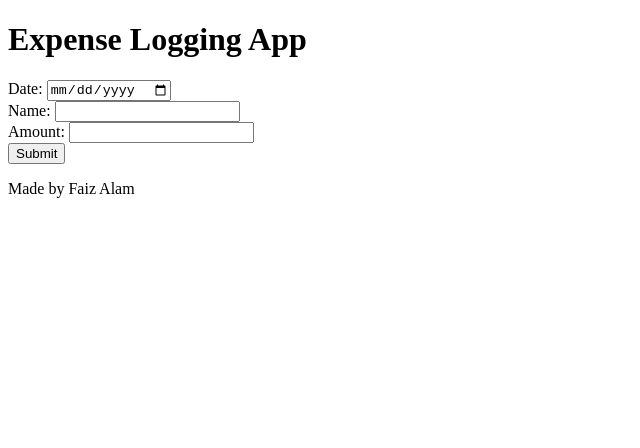
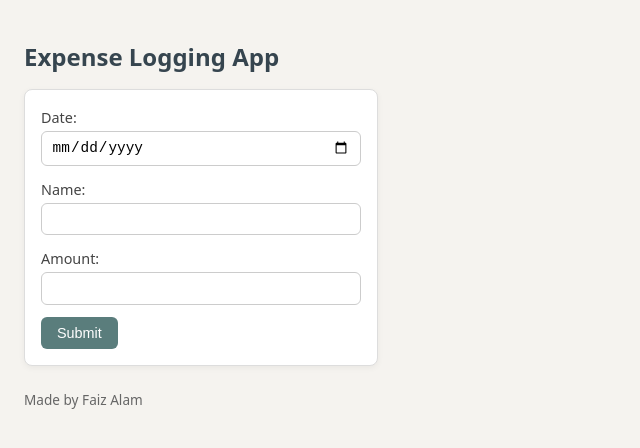
Before and after one commit to FaizAlamDev/expense-google-sheets, a React (Vite) app in the folder client/: page / in a window 1280 px wide. Shown: the top 448 px of the page, without its empty margins (0-640 px from the left). Built offline with nearby package versions, Linux system fonts and the light colour scheme.

Commit message:
Added styles to form

```diff
--- /dev/null
+++ b/client/src/App.css
@@ -0,0 +1,69 @@
+body {
+  font-family: system-ui, -apple-system, Segoe UI, Roboto, sans-serif;
+  background: #f5f3ef;
+  color: #2d2d2d;
+  margin: 0;
+  padding: 1.5rem;
+}
+
+h1 {
+  font-size: 1.5rem;
+  margin-bottom: 1rem;
+  color: #36454f;
+}
+
+form {
+  background: #ffffff;
+  padding: 1rem;
+  border: 1px solid #ddd;
+  border-radius: 8px;
+  max-width: 320px;
+  box-shadow: 0 2px 6px rgba(0,0,0,0.05);
+}
+
+form div {
+  margin-bottom: 0.75rem;
+}
+
+label {
+  display: inline-block;
+  margin-bottom: 0.25rem;
+  font-size: 0.9rem;
+  color: #444;
+}
+
+input {
+  width: 100%;
+  padding: 0.45rem 0.6rem;
+  border: 1px solid #ccc;
+  border-radius: 6px;
+  font-size: 0.9rem;
+  box-sizing: border-box;
+}
+
+input:focus {
+  border-color: #5a7d7c;
+  outline: none;
+  box-shadow: 0 0 0 2px #d2e7e6;
+}
+
+button {
+  background: #5a7d7c;
+  color: #fff;
+  border: none;
+  padding: 0.5rem 1rem;
+  font-size: 0.9rem;
+  border-radius: 6px;
+  cursor: pointer;
+  transition: background 0.2s ease;
+}
+
+button:hover {
+  background: #496563;
+}
+
+footer {
+  margin-top: 1.5rem;
+  font-size: 0.85rem;
+  color: #666;
+}
--- a/client/src/App.tsx
+++ b/client/src/App.tsx
@@ -1,4 +1,5 @@
 import { useState, type SyntheticEvent } from "react";
+import "./App.css";
 
 function App() {
   const [date, setDate] = useState("");
```
